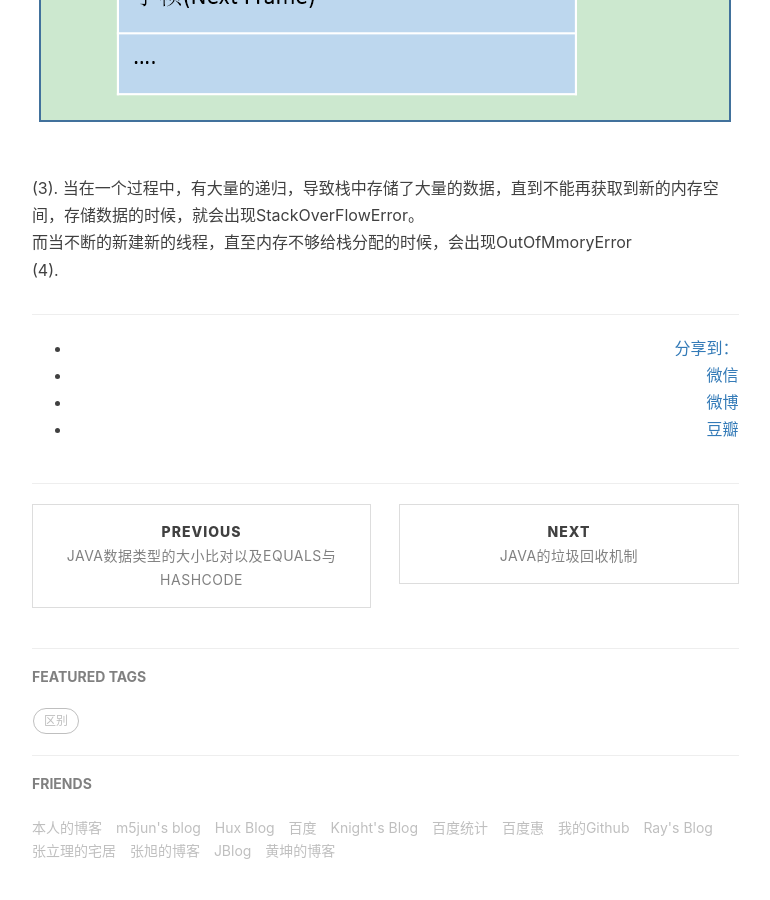
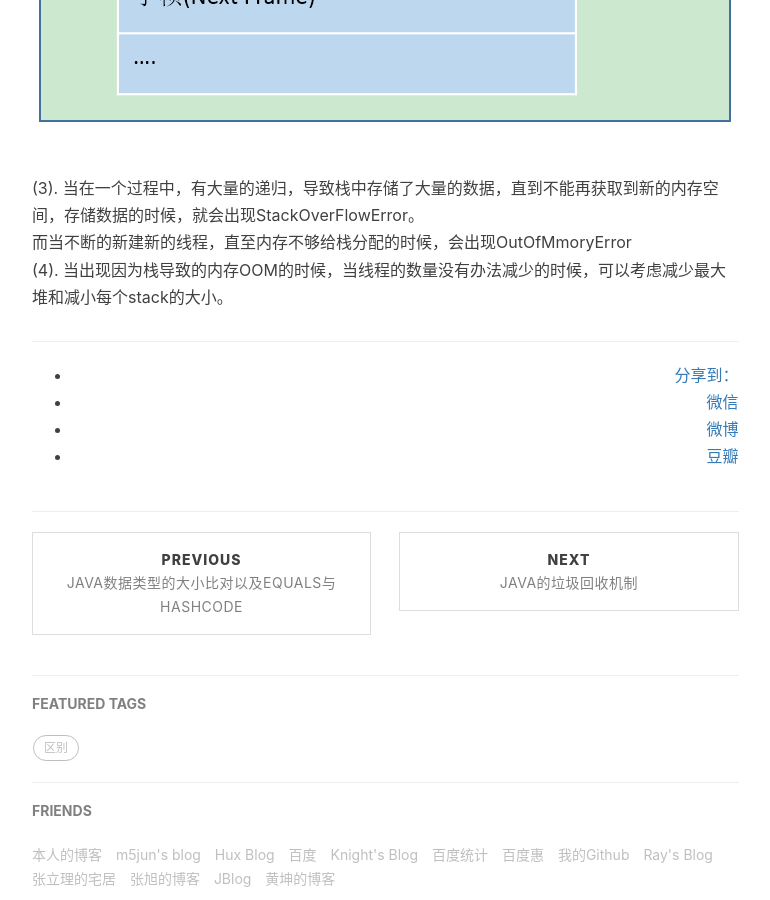
Before and after one commit to baiscjava/basicjava.github.io, a Jekyll site: the page built from _posts/2017-01-13-Java内存空间，即堆和栈的区别和使用.md, in a window 1280 px wide and 900 px high, scrolled down 1939 px. Shown: the whole window, without its empty margins (233-1003 px from the left). Built offline with Jekyll 4.4.1, drawn with Linux system fonts in a browser that asks for light colours; nearby versions of some CDN libraries; comment, search, counter and statistics services are not loaded.

Commit message:
Update 2017-01-13-Java内存空间，即堆和栈的区别和使用.md

```diff
--- a/_posts/2017-01-13-Java内存空间，即堆和栈的区别和使用.md
+++ b/_posts/2017-01-13-Java内存空间，即堆和栈的区别和使用.md
@@ -28,4 +28,4 @@ Java运行时的数据区包括程序计数器，方法区，堆，虚拟机栈
 (2). 栈帧是一个重要的概念，每一个Java方法的调用，都是栈帧进栈出栈的过程。<br>
 ![gras](/images/stackheap/JVM栈和栈帧.png)<br>
 (3). 当在一个过程中，有大量的递归，导致栈中存储了大量的数据，直到不能再获取到新的内存空间，存储数据的时候，就会出现StackOverFlowError。<br>而当不断的新建新的线程，直至内存不够给栈分配的时候，会出现OutOfMmoryError<br>
-(4).
+(4). 当出现因为栈导致的内存OOM的时候，当线程的数量没有办法减少的时候，可以考虑减少最大堆和减小每个stack的大小。
```
